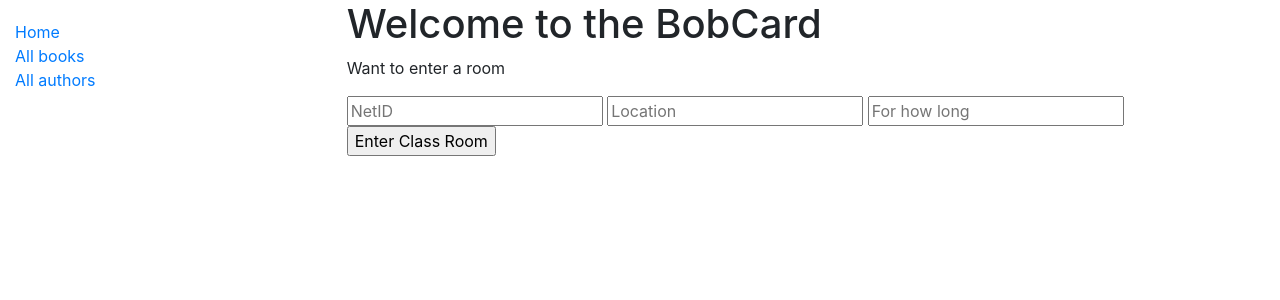
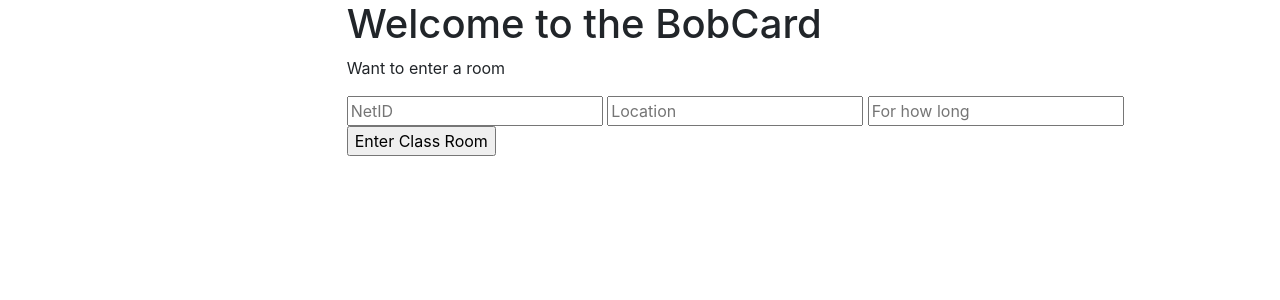
Before and after one commit to gwaldman101/BobCard, a Django app: page /home/ in a window 1280 px wide. Shown: the top 300 px of the page. Run offline with Django 3.2, Linux system fonts and the light colour scheme; some libraries are stand-ins or nearby versions.

Commit message:
clean up

```diff
--- a/bobcard2.0/nyu_bobcard/templates/base_generic.html
+++ b/bobcard2.0/nyu_bobcard/templates/base_generic.html
@@ -1,7 +1,7 @@
 <!DOCTYPE html>
 <html lang="en">
 <head>
-  {% block title %}<title>Local Library</title>{% endblock %}
+  {% block title %}<title>BobCard</title>{% endblock %}
   <meta charset="utf-8">
   <meta name="viewport" content="width=device-width, initial-scale=1">
   <link rel="stylesheet" href="https://stackpath.bootstrapcdn.com/bootstrap/4.1.3/css/bootstrap.min.css" integrity="sha384-MCw98/SFnGE8fJT3GXwEOngsV7Zt27NXFoaoApmYm81iuXoPkFOJwJ8ERdknLPMO" crossorigin="anonymous">
@@ -14,11 +14,6 @@
     <div class="row">
       <div class="col-sm-2">
       {% block sidebar %}
-        <ul class="sidebar-nav">
-          <li><a href="{% url 'index' %}">Home</a></li>
-          <li><a href="">All books</a></li>
-          <li><a href="">All authors</a></li>
-        </ul>
      {% endblock %}
       </div>
       <div class="col-sm-10 ">{% block content %}{% endblock %}</div>
--- a/bobcard2.0/nyu_bobcard/templates/request_access.html
+++ b/bobcard2.0/nyu_bobcard/templates/request_access.html
@@ -1,8 +1,11 @@
 {% extends "base_generic.html" %}
 {% load qr_code %}
+ <div style="width:800px; margin:0 auto;">
+
 {% block content %}
 
  <h1>Lets render the code</h1>
  {% qr_from_text name size="m" error_correction="L" %}
- <h2>Valid until :{{valid}}</h2>
+ <h2>Valid until: {{valid}}</h2>
 {% endblock %}
+ <div style="width:800px; margin:0 auto;">
--- a/bobcard2.0/nyu_bobcard/urls.py
+++ b/bobcard2.0/nyu_bobcard/urls.py
@@ -9,12 +9,5 @@ urlpatterns = [
 #    path('hello/<uuid:pk>', views.request_access, name='request-access')
 	path('code/', views.request_access, name='code'),
     ## TODO:: change int to uuid
-	path('authorize/<slug:location>/<slug:net_id>/<slug:time>', views.authorize, name='authorize'),
 
 ]
-#http://127.0.0.1:8000/home/hello
-# urlpatterns += [
-#     path('/hello', views.request_access, name='request-access'),
-# ]
-
-#ps auxw | grep runserver
--- a/bobcard2.0/nyu_bobcard/views.py
+++ b/bobcard2.0/nyu_bobcard/views.py
@@ -10,7 +10,6 @@ from qr_code.qrcode.utils import QRCodeOptions
 # Create your views here.
 from .forms import RequestAccessForm
 def index(request):
-
 
     """View function for home page of site."""
     print("I am here")
@@ -58,9 +57,6 @@ def authorize(request, location,net_id, time ):
 
 
 def request_access(request):
-    """View function for renewing a specific StudentEntry by librarian."""
-    print("we made it,yayy")
-    print('Student', StudentEntry.objects.count())
     context = dict(
         my_options=QRCodeOptions(size='t', border=6, error_correction='L'),
     )
@@ -76,7 +72,6 @@ def request_access(request):
 
 
     start =timezone.localtime(timezone.now())
-#    a = datetime.datetime(100,1,1,11,34,59)
     seconds = int(time) * 60
     end = start + datetime.timedelta(0,seconds) # days, seconds, then other fields.
     print(start.time())
@@ -88,41 +83,9 @@ def request_access(request):
             end_time = end,
             requested_location = location
         )
-    print('Before', StudentEntry.objects.count())
+    student_entry.save()
+    delete_entry(student_entry.net_id.net_id,schedule=end )
 
-    student_entry.save()
-    delete_entry(student_entry.net_id.net_id,schedule=10 )
-    print('Student', StudentEntry.objects.count())
-    #https://stackoverflow.com/questions/11788821/best-way-to-delete-a-django-model-instance-after-a-certain-date
-
-    # If this is a POST request then process the Form data
-    # if request.method == 'POST':
-    #     print("heyyyyyyyyyy")
-    #     # Create a form instance and populate it with data from the request (binding):
-    #     form = RequestAccessForm(request.POST)
-    #     # key , value, location time,
-    #     #take last location
-
-    #     # Check if the form is valid:
-    #         # process the data in form.cleaned_data as required (here we just write it to the model due_back field)
-    #     student_entry.requested_location = form.cleaned_data['requested_location']
-    #     student_entry.requested_time = form.cleaned_data['requested_time']
-
-    #     #save ti redus
-    #     #qr-> db, not present then insert, if present, then authorized = true, a
-    #     # authorized
-    #         # if authorized then don't save, else save;
-    #         # reading
-    #         # directly write a query with \timing
-
-    #     student_entry.save()
-
-    #         # redirect to a new URL:
-    #     return HttpResponseRedirect(reverse('') )
-    # else:
-    #     proposed_date = datetime.date.today() + datetime.timedelta(days=3)
-    #     form = RequestAccessForm(initial={'requested_location': 'Bobst','requested_time':proposed_date })
-    #http://35.237.10.156:8000/home/?fbclid=IwAR1w5bKz9S0SDj3zTFiPtjNMpwrPAop7CIkxfRbf6i-PQ6g7A8vTOwP8tRU
     name = "http://35.237.10.156:8000/home/?fbclid=IwAR1w5bKz9S0SDj3zTFiPtjNMpwrPAop7CIkxfRbf6i-PQ6g7A8vTOwP8tRU"
     return render(request,
      'request_access.html',context={
@@ -130,32 +93,16 @@ def request_access(request):
          'valid':end.time()
      })
 
-    # # If this is a GET (or any other method) create the default form
-
-    # context = {
-    #     'form': form,
-    #     'student_entry': student_entry,
-    # }
-
-
 def myview(request):
     # Build context for rendering QR codes.
-
-
-
-
-
     return render(request, 'home/index.html', {'form': form, 'student_entry':student_entry}, context=context)
 
 
-# cron job
+# background job
 from background_task import background
 from .models import StudentEntry
 
 @background(schedule=5)
 def delete_entry(entry_id):
-    # lookup user by id and send them a message
-    # user = User.objects.get(pk=user_id)
-    # user.email_user('Here is a notification', 'You have been notified')
+
     StudentEntry.objects.filter(net_id = entry_id).delete()
-    print("hello")
```
